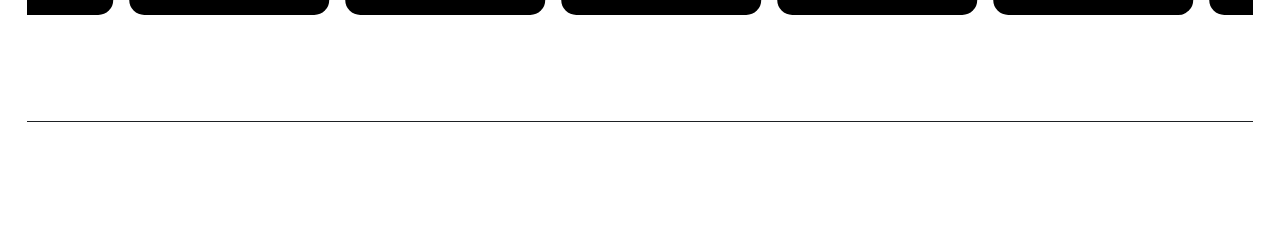
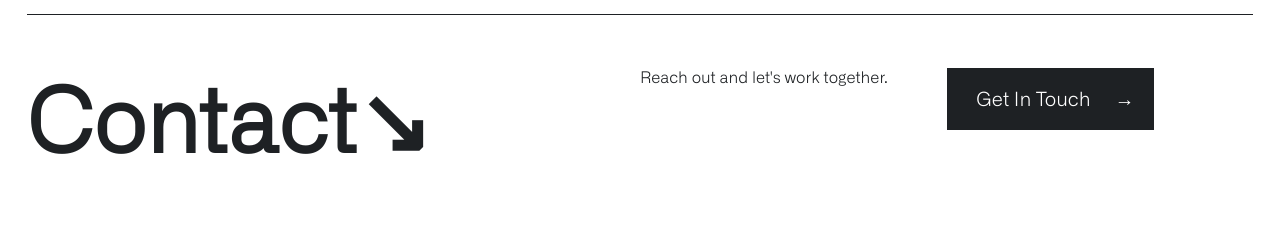
Before and after one commit to tuskydev/Portfolio-DS, a plain HTML site: page index.html in a window 1280 px wide. Shown: the part 4090-4324 px from the top of the page. Before the commit the page ends 4212 px from the top, so only its background shows below. Drawn offline with Linux system fonts and the light colour scheme.

Commit message:
Implementeing Contact section; changed downloadResume class to be resuable since two buttons have similar functions and styling.

```diff
--- a/index.html
+++ b/index.html
@@ -120,7 +120,7 @@
           <div class="aboutIntroDiv">
             <h2 id="aboutID" class="animationTyping">About↘</h2>
             <h3>Data Scientist Enthusiast, currently located in ATL, GA.</h3>
-            <div class="downloadResumeDiv">
+            <div class="blackActionButtonGrid">
               <a href="#">Download Resume</a>
               <a href="#">→</a>
             </div>
@@ -312,6 +312,20 @@
 
         <div class="animationBorder"></div>
       </section>
+
+      <section class="contactSection">
+        <div class="contactSector">
+          <h1>Contact↘</h1>
+
+          <div class="contactBlurbAndButtonDiv">
+            <p>Reach out and let's work together.</p>
+            <div class="blackActionButtonGrid">
+              <a href="#">Get In Touch</a>
+              <a href="#">&nbsp&nbsp&nbsp→</a>
+            </div>
+          </div>
+        </div>
+      </section>
     </main>
 
     <!-- Footer section -->
--- a/styles/index.less
+++ b/styles/index.less
@@ -104,6 +104,32 @@ header {
   top: 0;
   z-index: 1000;
   background: #fff;
+}
+
+.blackActionButtonGrid {
+  display: grid;
+  grid-template-columns: 4fr 1fr;
+  grid-template-rows: 1fr;
+  font-size: 1.222rem;
+  width: fit-content;
+  background-color: @mainColor;
+  cursor: pointer;
+  margin-bottom: @unit-unit-bottom-padding;
+  transition: background-color 0.5s ease;
+  padding: 1em;
+
+  a {
+    color: #fff;
+    margin: 0 auto;
+  }
+
+  &:hover {
+    background-color: @highlightColor;
+
+    a {
+      color: @mainColor;
+    }
+  }
 }
 
 /* Animations */
@@ -328,6 +354,8 @@ nav {
 }
 
 .aboutSection {
+  padding-top: @unit-unit-top-padding;
+
   .aboutSector {
     display: grid;
     grid-template-columns: 1fr 2fr;
@@ -343,32 +371,6 @@ nav {
 
       h3 {
         width: 66%;
-      }
-
-      .downloadResumeDiv {
-        display: grid;
-        grid-template-columns: 4fr 1fr;
-        grid-template-rows: 1fr;
-        font-size: 1.222rem;
-        width: fit-content;
-        background-color: @mainColor;
-        cursor: pointer;
-        margin-bottom: @unit-unit-bottom-padding;
-        transition: background-color 0.5s ease;
-        padding: 1em;
-
-        a {
-          color: #fff;
-          margin: 0 auto;
-        }
-
-        &:hover {
-          background-color: @highlightColor;
-
-          a {
-            color: @mainColor;
-          }
-        }
       }
     }
 
@@ -405,6 +407,8 @@ nav {
 }
 
 .educationSection {
+  padding-top: @unit-unit-top-padding;
+
   .educationSector {
     display: grid;
     grid-template-columns: 1fr 1fr;
@@ -421,6 +425,8 @@ nav {
 }
 
 .skillSection {
+  padding-top: @unit-unit-top-padding;
+
   .skillSector {
     display: grid;
     grid-template-columns: 1fr;
@@ -490,3 +496,25 @@ nav {
     }
   }
 }
+
+.contactSection {
+  padding-top: @unit-unit-top-padding;
+
+  .contactSector {
+    display: grid;
+    grid-template-columns: 1fr 1fr;
+    grid-template-rows: 1fr;
+
+    .contactBlurbAndButtonDiv {
+      display: grid;
+      grid-template-columns: 1fr 1fr;
+      grid-template-rows: 1fr;
+
+      .getInTouchDiv {
+        display: flex;
+        justify-content: space-between;
+        font-size: 1.444rem;
+      }
+    }
+  }
+}
```
Also changed, not shown: styles/index.css.
